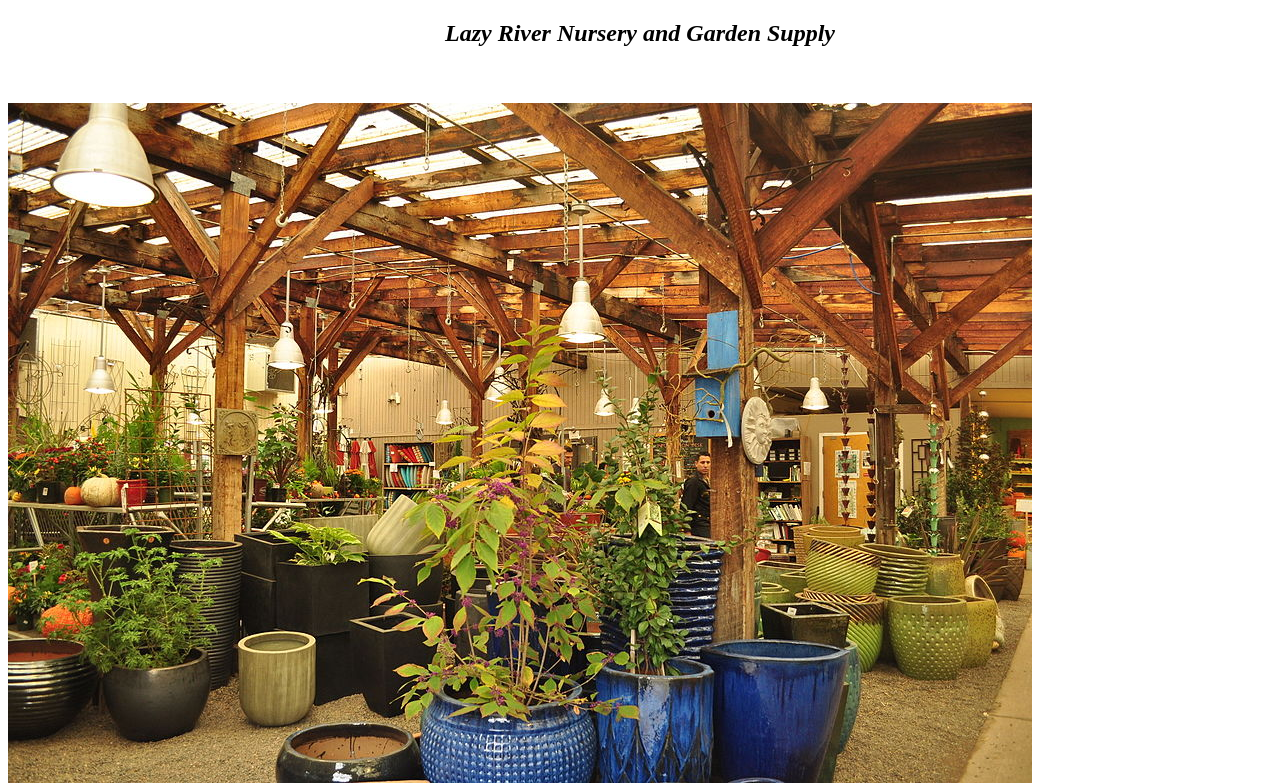
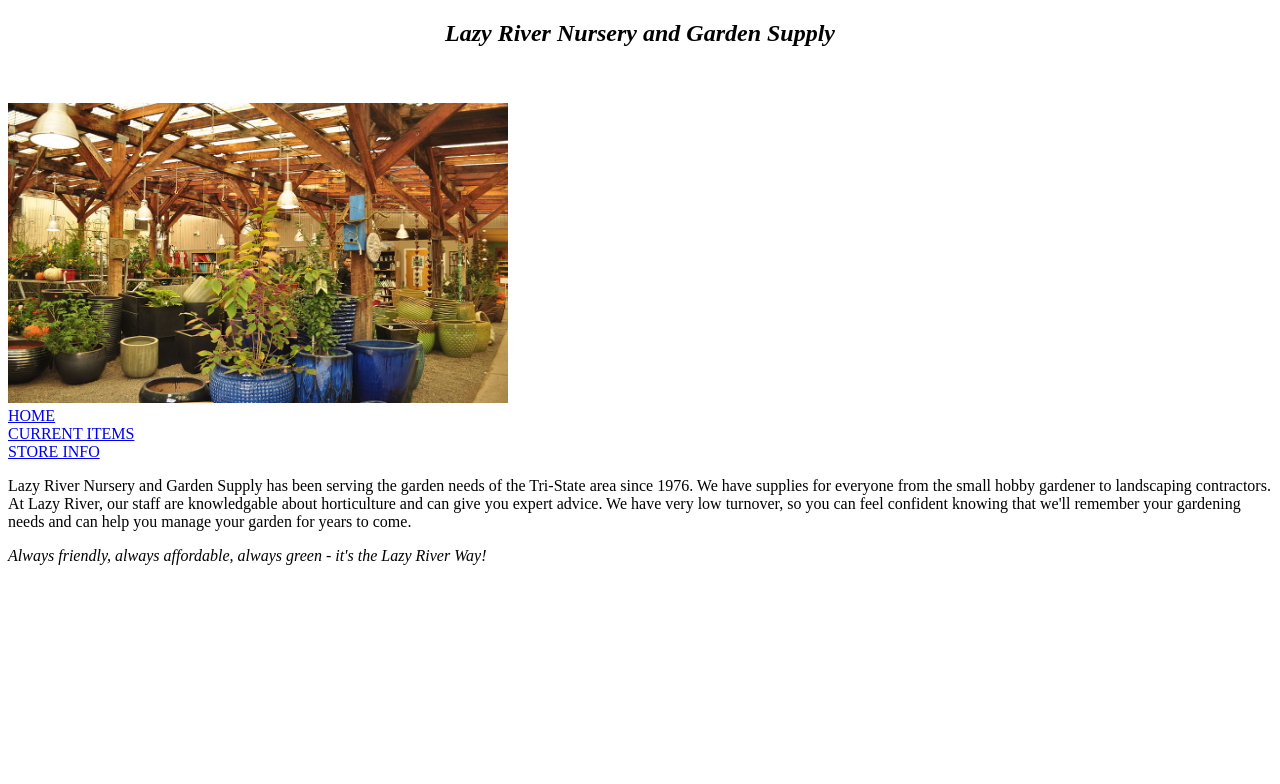
Before and after one commit to momentum-morehouse/small-business-website-SMartin2920, a plain HTML site: page index.html in a window 1280 px wide. Shown: the top 784 px of the page. Drawn offline with Linux system fonts and the light colour scheme.

Commit message:
Decreased home page image

```diff
--- a/index.html
+++ b/index.html
@@ -11,7 +11,7 @@
   </center>
   <br>
   <br>
-    <img src="https://raw.githubusercontent.com/momentum-morehouse/small-business-website-SMartin2920/master/starter_files/images/store-interior.jpg"alt= "A Look Inside The Nursery">
+    <img src="https://raw.githubusercontent.com/momentum-morehouse/small-business-website-SMartin2920/master/starter_files/images/store-interior.jpg" width="500" height="300" alt= "A Look Inside The Nursery">
 <nav> <a href="index.html" > HOME </a> </nav>
 <nav> <a href="in-stock.html" > CURRENT ITEMS </a> </nav>
 <nav> <a href="info.html" > STORE INFO  </a> </nav>
```
